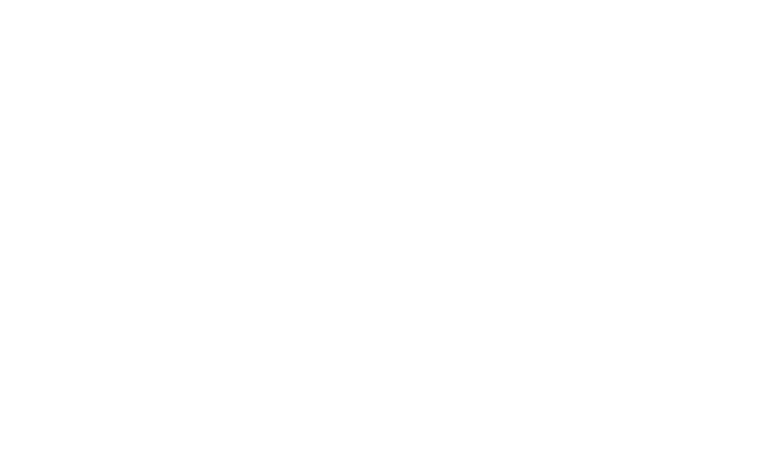
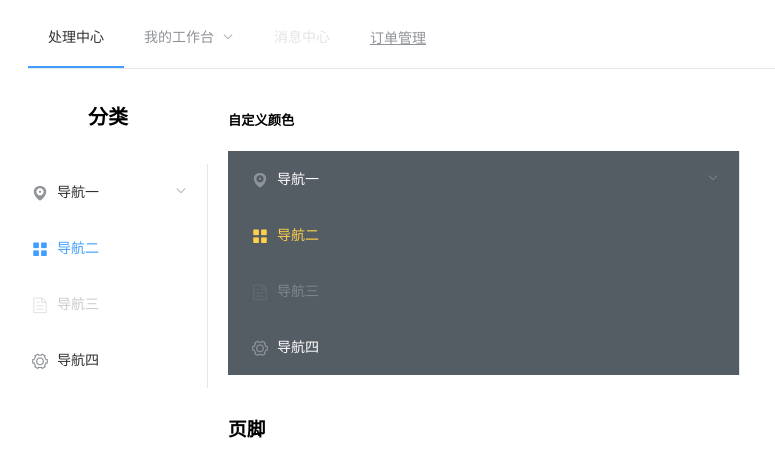
Before and after one commit to lukaiqi/vue-cms-pc, a Vue app: page /#/blog/bloglist in a window 1280 px wide. Shown: the top 476 px of the page, without its empty margins (0-775 px from the left). Built offline with nearby package versions, Linux system fonts and the light colour scheme.

Commit message:
页面布局完成

```diff
--- a/src/App.vue
+++ b/src/App.vue
@@ -1,13 +1,27 @@
 <template>
   <div>
-    <!-- 顶部 -->
-    <router-view name='header'></router-view>
-    <!-- 左侧 -->
-    <router-view name='left'></router-view>
-    <!-- 中间 -->
-    <router-view name='main'></router-view>
-    <!-- 底部 -->
-    <router-view name='footer'></router-view>
+    <el-container>
+      <!-- 顶部 -->
+      <el-header>
+        <router-view name="header"></router-view>
+      </el-header>
+      <el-container>
+        <!-- 左侧 -->
+        <el-aside width="200px">
+          <router-view name="left"></router-view>
+        </el-aside>
+        <el-container>
+          <!-- 中间 -->
+          <el-main>
+            <router-view name="main"></router-view>
+          </el-main>
+          <!-- 底部 -->
+          <el-footer>
+            <router-view name="footer"></router-view>
+          </el-footer>
+        </el-container>
+      </el-container>
+    </el-container>
   </div>
 </template>
 <script>
--- a/src/components/common/Footer.vue
+++ b/src/components/common/Footer.vue
@@ -0,0 +1,5 @@
+<template>
+    <div><h3>页脚</h3>
+
+    </div>
+</template>
--- a/src/components/common/Header.vue
+++ b/src/components/common/Header.vue
@@ -0,0 +1,44 @@
+<template>
+  <div>
+    <el-menu
+      :default-active="activeIndex"
+      class="el-menu-demo"
+      mode="horizontal"
+      @select="handleSelect"
+    >
+      <el-menu-item index="1">处理中心</el-menu-item>
+      <el-submenu index="2">
+        <template slot="title">我的工作台</template>
+        <el-menu-item index="2-1">选项1</el-menu-item>
+        <el-menu-item index="2-2">选项2</el-menu-item>
+        <el-menu-item index="2-3">选项3</el-menu-item>
+        <el-submenu index="2-4">
+          <template slot="title">选项4</template>
+          <el-menu-item index="2-4-1">选项1</el-menu-item>
+          <el-menu-item index="2-4-2">选项2</el-menu-item>
+          <el-menu-item index="2-4-3">选项3</el-menu-item>
+        </el-submenu>
+      </el-submenu>
+      <el-menu-item index="3" disabled>消息中心</el-menu-item>
+      <el-menu-item index="4">
+        <a href="https://www.ele.me" target="_blank">订单管理</a>
+      </el-menu-item>
+    </el-menu>
+    <!-- <div class="line"></div> -->
+  </div>
+</template>
+<script>
+export default {
+  data() {
+    return {
+      activeIndex: "1",
+      activeIndex2: "1"
+    };
+  },
+  methods: {
+    handleSelect(key, keyPath) {
+      console.log(key, keyPath);
+    }
+  }
+};
+</script>
--- a/src/components/common/Left.vue
+++ b/src/components/common/Left.vue
@@ -0,0 +1,62 @@
+<template>
+  <div>
+    <el-row class="tac">
+      <el-col >
+        <h5 class="type">分类</h5>
+        <el-menu
+          default-active="2"
+          class="el-menu-vertical-demo"
+        >
+          <el-submenu index="1">
+            <template slot="title">
+              <i class="el-icon-location"></i>
+              <span>导航一</span>
+            </template>
+            <el-menu-item-group>
+              <template slot="title">分组一</template>
+              <el-menu-item index="1-1">选项1</el-menu-item>
+              <el-menu-item index="1-2">选项2</el-menu-item>
+            </el-menu-item-group>
+            <el-menu-item-group title="分组2">
+              <el-menu-item index="1-3">选项3</el-menu-item>
+            </el-menu-item-group>
+            <el-submenu index="1-4">
+              <template slot="title">选项4</template>
+              <el-menu-item index="1-4-1">选项1</el-menu-item>
+            </el-submenu>
+          </el-submenu>
+          <el-menu-item index="2">
+            <i class="el-icon-menu"></i>
+            <span slot="title">导航二</span>
+          </el-menu-item>
+          <el-menu-item index="3" disabled>
+            <i class="el-icon-document"></i>
+            <span slot="title">导航三</span>
+          </el-menu-item>
+          <el-menu-item index="4">
+            <i class="el-icon-setting"></i>
+            <span slot="title">导航四</span>
+          </el-menu-item>
+        </el-menu>
+      </el-col>
+    </el-row>
+  </div>
+</template>
+<script>
+export default {
+  methods: {
+    handleOpen(key, keyPath) {
+      console.log(key, keyPath);
+    },
+    handleClose(key, keyPath) {
+      console.log(key, keyPath);
+    }
+  }
+};
+</script>
+<style>
+.type{
+  text-align: center;
+  font-size: 20px
+}
+</style>
--- a/src/components/main/blog/BlogList.vue
+++ b/src/components/main/blog/BlogList.vue
@@ -1,5 +1,51 @@
 <template>
-    <div>
-        list
-    </div>
+  <div>
+    <el-row class="tac">
+      <el-col :span="12">
+        <h5>自定义颜色</h5>
+        <el-menu
+          default-active="2"
+          class="el-menu-vertical-demo"
+
+          background-color="#545c64"
+          text-color="#fff"
+          active-text-color="#ffd04b"
+        >
+          <el-submenu index="1">
+            <template slot="title">
+              <i class="el-icon-location"></i>
+              <span>导航一</span>
+            </template>
+            <el-menu-item-group>
+              <template slot="title">分组一</template>
+              <el-menu-item index="1-1">选项1</el-menu-item>
+              <el-menu-item index="1-2">选项2</el-menu-item>
+            </el-menu-item-group>
+            <el-menu-item-group title="分组2">
+              <el-menu-item index="1-3">选项3</el-menu-item>
+            </el-menu-item-group>
+            <el-submenu index="1-4">
+              <template slot="title">选项4</template>
+              <el-menu-item index="1-4-1">选项1</el-menu-item>
+            </el-submenu>
+          </el-submenu>
+          <el-menu-item index="2">
+            <i class="el-icon-menu"></i>
+            <span slot="title">导航二</span>
+          </el-menu-item>
+          <el-menu-item index="3" disabled>
+            <i class="el-icon-document"></i>
+            <span slot="title">导航三</span>
+          </el-menu-item>
+          <el-menu-item index="4">
+            <i class="el-icon-setting"></i>
+            <span slot="title">导航四</span>
+          </el-menu-item>
+        </el-menu>
+      </el-col>
+    </el-row>
+  </div>
 </template>
+<script>
+export default {};
+</script>
--- a/src/components/main/user/Register.Vue
+++ b/src/components/main/user/Register.Vue
@@ -1,5 +1,5 @@
-<tempreglate>
-    <div>
-      reg
-    </div>
+<template>
+  <div>
+    <h3>reg</h3>
+  </div>
 </template>
--- a/src/main.js
+++ b/src/main.js
@@ -4,7 +4,7 @@
 import VueRouter from 'vue-router'
 Vue.use(VueRouter)
 // 引入app组件
-import app from './app.vue'
+import app from './App.vue'
 // 引入axios
 import axios from 'axios'
 Vue.prototype.axios = axios
--- a/src/router.js
+++ b/src/router.js
@@ -1,9 +1,25 @@
 // 导入vue-router
 import VueRouter from 'vue-router'
-
+import BlogList from './components/main/blog/BlogList.vue'
+import BlogInfo from './components/main/blog/BlogInfo.vue'
+import Comment from './components/main/blog/Comment.vue'
+import Image from './components/main/image/Image.vue'
+import Music from './components/main/music/Music.vue'
+import UserInfo from './components/main/user/UserInfo.vue'
+import Login from './components/main/user/Login.vue'
+import Register from './components/main/user/Register.vue'
+import Header from './components/common/Header.vue'
+import Left from './components/common/Left.vue'
+import Footer from './components/common/Footer.vue'
 var router = new VueRouter({
     routes: [
-
+        {path:'/',redirect:'/blog/bloglist'},
+        {path:'/blog/bloglist',components:{
+            header:Header,
+            left:Left,
+            footer:Footer,
+            main:BlogList
+        }}
     ]
 })
 
```
Also changed, not shown: src/components/main/music/Music.vue (renamed from src/components/main/Music.vue), src/components/main/user/UserInfo.vue (renamed from src/components/main/musci/UserInfo.vue).
